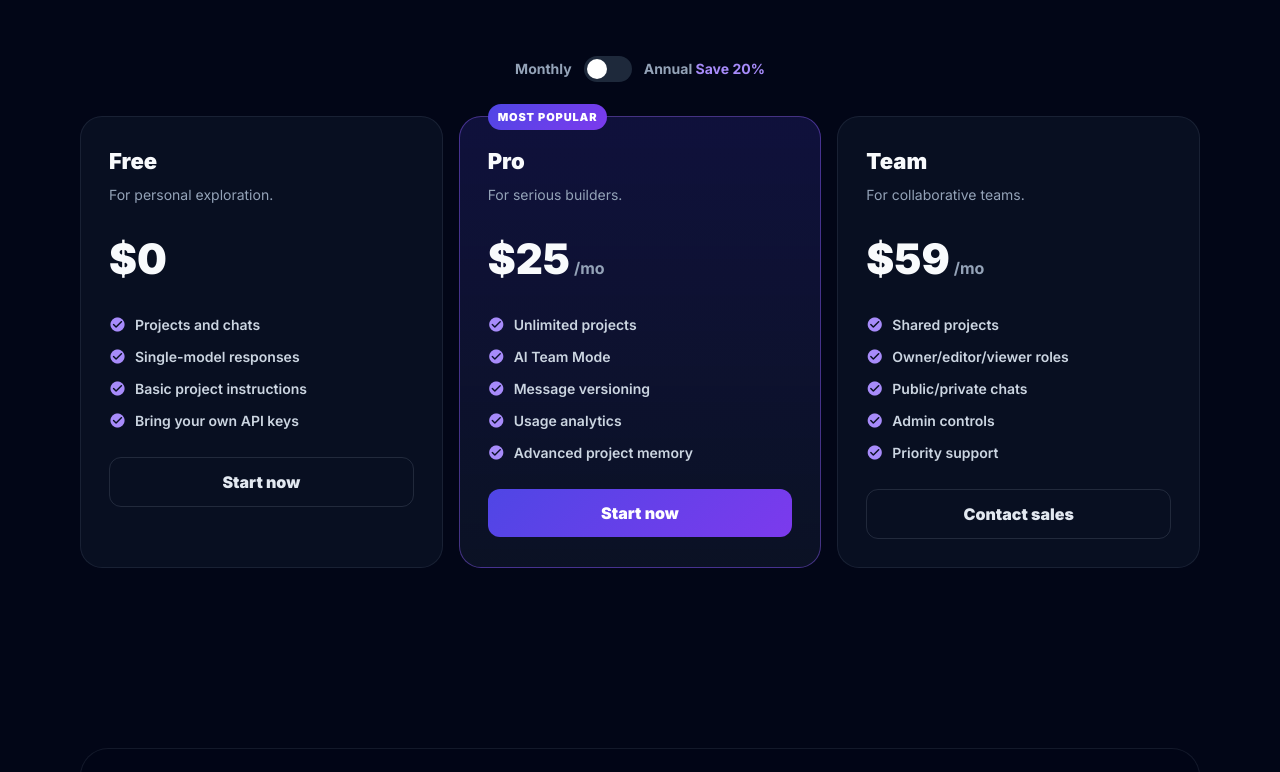
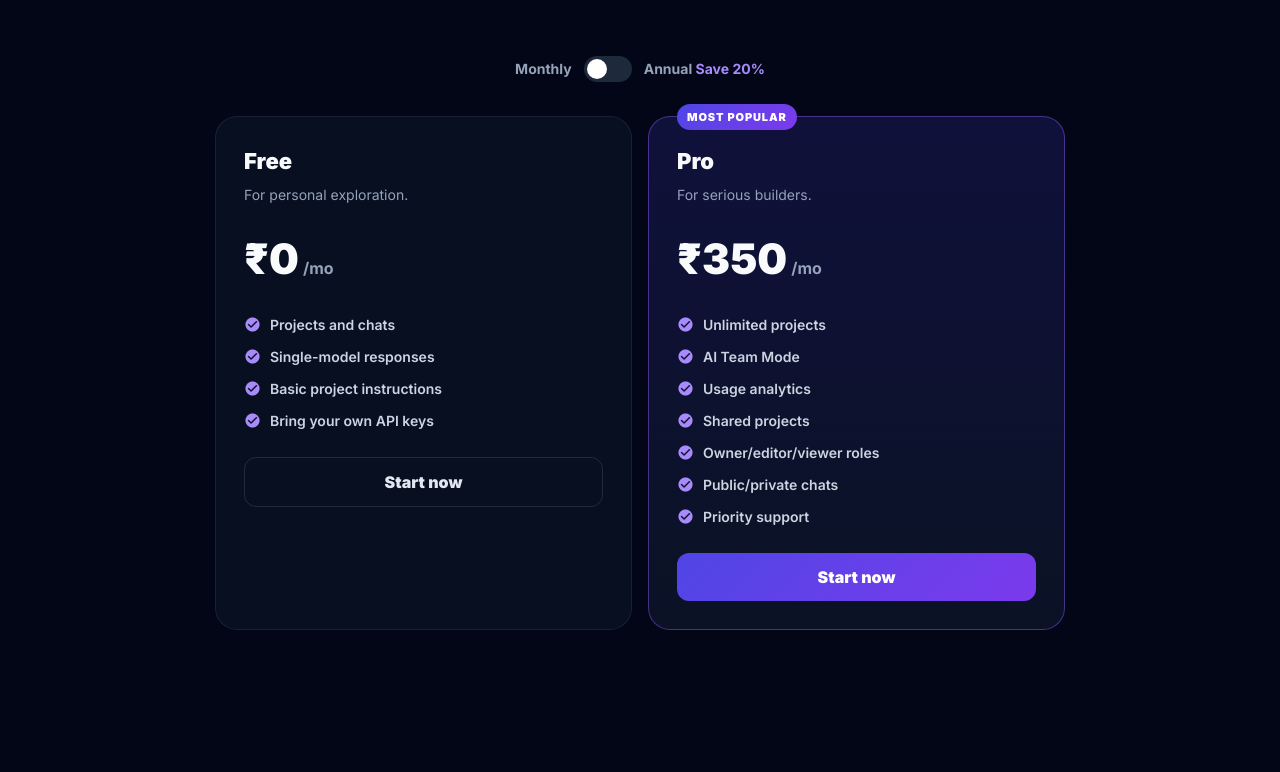
Before and after one commit to yatin-anchan/CoWork.ai, a Next.js app: page / in a window 1280 px wide. Shown: the part 3506-4278 px from the top of the page. Built offline with nearby package versions, Linux system fonts and the light colour scheme.

Commit message:
modified landing page

```diff
--- a/app/page.tsx
+++ b/app/page.tsx
@@ -1114,24 +1114,17 @@ function PricingSection({ dark }: ThemeProps) {
     () => [
       {
         name: "Free",
-        price: "$0",
+        price: "₹0",
         description: "For personal exploration.",
         features: ["Projects and chats", "Single-model responses", "Basic project instructions", "Bring your own API keys"],
         highlighted: false,
       },
       {
         name: "Pro",
-        price: annual ? "$19" : "$25",
+        price: annual ? "₹290" : "₹350",
         description: "For serious builders.",
-        features: ["Unlimited projects", "AI Team Mode", "Message versioning", "Usage analytics", "Advanced project memory"],
+        features: ["Unlimited projects", "AI Team Mode", "Usage analytics", "Shared projects", "Owner/editor/viewer roles", "Public/private chats", "Priority support"],
         highlighted: true,
-      },
-      {
-        name: "Team",
-        price: annual ? "$49" : "$59",
-        description: "For collaborative teams.",
-        features: ["Shared projects", "Owner/editor/viewer roles", "Public/private chats", "Admin controls", "Priority support"],
-        highlighted: false,
       },
     ],
     [annual]
@@ -1139,7 +1132,7 @@ function PricingSection({ dark }: ThemeProps) {
 
   return (
     <section id="pricing" style={{ position: "relative", zIndex: 1, padding: "90px 24px" }}>
-      <div style={{ maxWidth: 1120, margin: "0 auto" }}>
+      <div style={{ maxWidth: 850, margin: "0 auto" }}>
         <SectionHeader
           dark={dark}
           eyebrow="PRICING"
```
